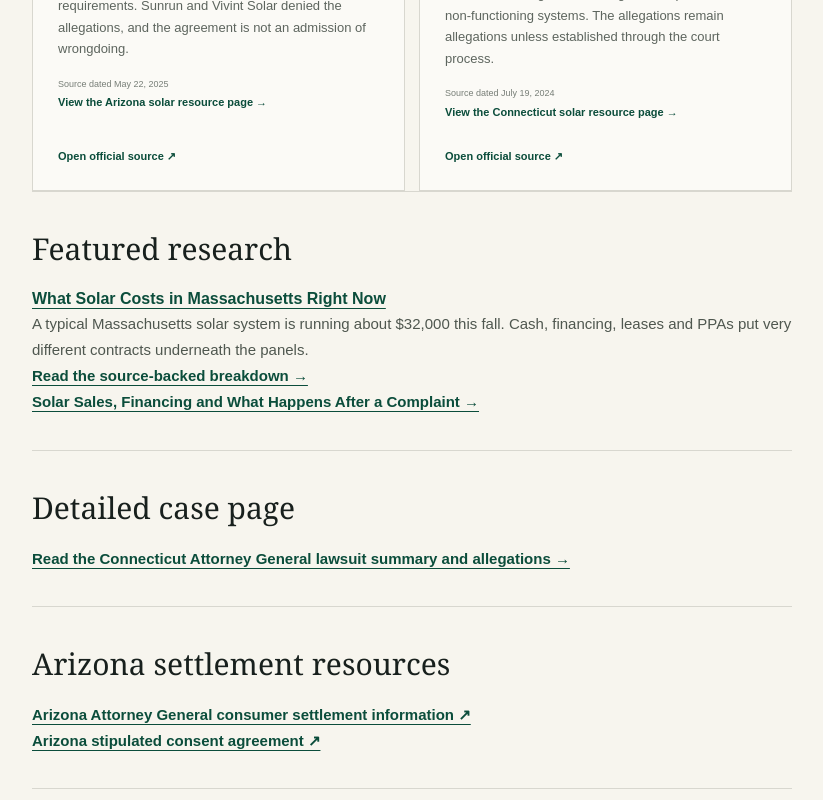
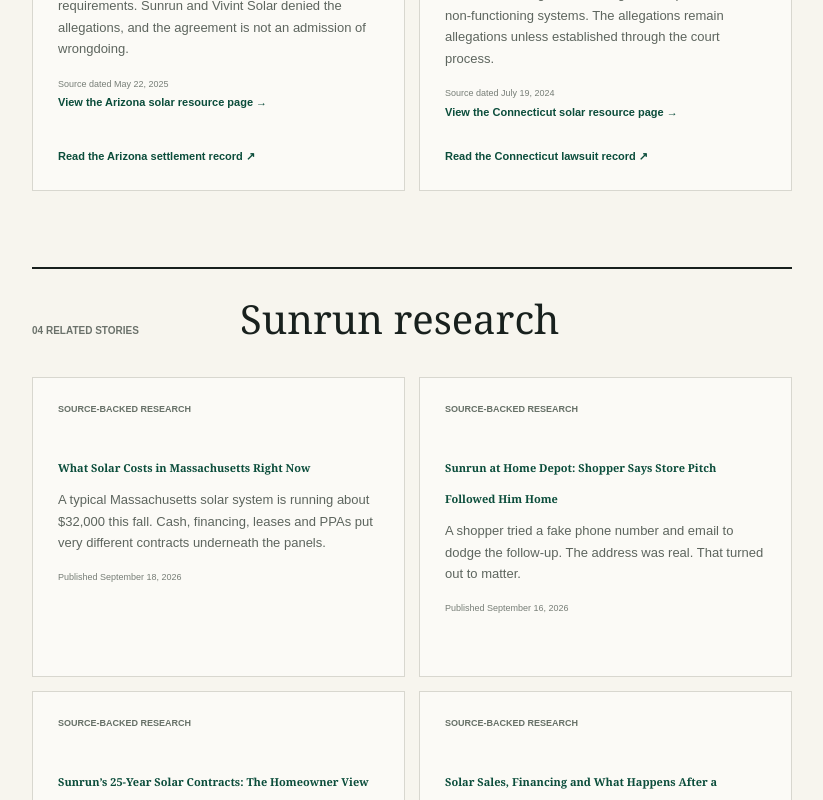
Before and after one commit to Decentralized-Rob/solar-consumer-research, a Next.js app: page /companies/sunrun in a window 1280 px wide. Shown: the part 2240-3040 px from the top of the page, without its empty margins (228-1051 px from the left). Built offline with nearby package versions, Linux system fonts and the light colour scheme.

Commit message:
fix: show Sunrun research in Sunrun hub

```diff
--- a/app/companies/sunrun/page.tsx
+++ b/app/companies/sunrun/page.tsx
@@ -3,7 +3,7 @@ import Link from "next/link";
 import { InfoPage } from "../../../components/info-page";
 import { SunrunEthicsSpotlight } from "../../../components/sunrun-ethics-spotlight";
 import { featuredStateSources } from "../../../lib/featured-state-sources";
-import { featuredResearchStory } from "../../../lib/research-stories";
+import { getResearchStoriesForCompany } from "../../../lib/research-stories";
 
 const texasSource = featuredStateSources.TX[0];
 const arizonaAgreement = featuredStateSources.AZ[0];
@@ -42,6 +42,7 @@ export const metadata: Metadata = {
 };
 
 export default function SunrunCompanyPage() {
+  const sunrunResearch = getResearchStoriesForCompany("Sunrun");
   const actions = [
     {
       type: "Investigation",
@@ -150,18 +151,27 @@ export default function SunrunCompanyPage() {
                 <p>{action.summary}</p>
                 <small>Source dated {action.date}</small>
                 <p><Link href={action.stateHref}>View the {action.state} solar resource page →</Link></p>
-                <a href={action.source} target="_blank" rel="noreferrer">Open official source ↗</a>
+                <a href={action.source} target="_blank" rel="noreferrer">Read the {action.state} {action.type.toLowerCase()} record ↗</a>
               </article>
             ))}
           </div>
         </section>
 
-        <section className="info-section">
-          <h2>Featured research</h2>
-          <h3><Link href={featuredResearchStory.href}>{featuredResearchStory.title}</Link></h3>
-          <p>{featuredResearchStory.deck}</p>
-          <p><Link href={featuredResearchStory.href}>Read the source-backed breakdown →</Link></p>
-          <p><Link href="/research/solar-sales-financing-after-complaint">Solar Sales, Financing and What Happens After a Complaint →</Link></p>
+        <section className="state-source-section" aria-labelledby="sunrun-research-title">
+          <div className="state-source-section-heading">
+            <span>{String(sunrunResearch.length).padStart(2, "0")} related stories</span>
+            <h2 id="sunrun-research-title">Sunrun research</h2>
+          </div>
+          <div className="state-source-grid">
+            {sunrunResearch.map((story) => (
+              <article key={story.id}>
+                <span>Source-backed research</span>
+                <h3><Link href={story.href}>{story.title}</Link></h3>
+                <p>{story.deck}</p>
+                <small>Published {story.publishedAt}</small>
+              </article>
+            ))}
+          </div>
         </section>
 
         <section className="info-section">
```
